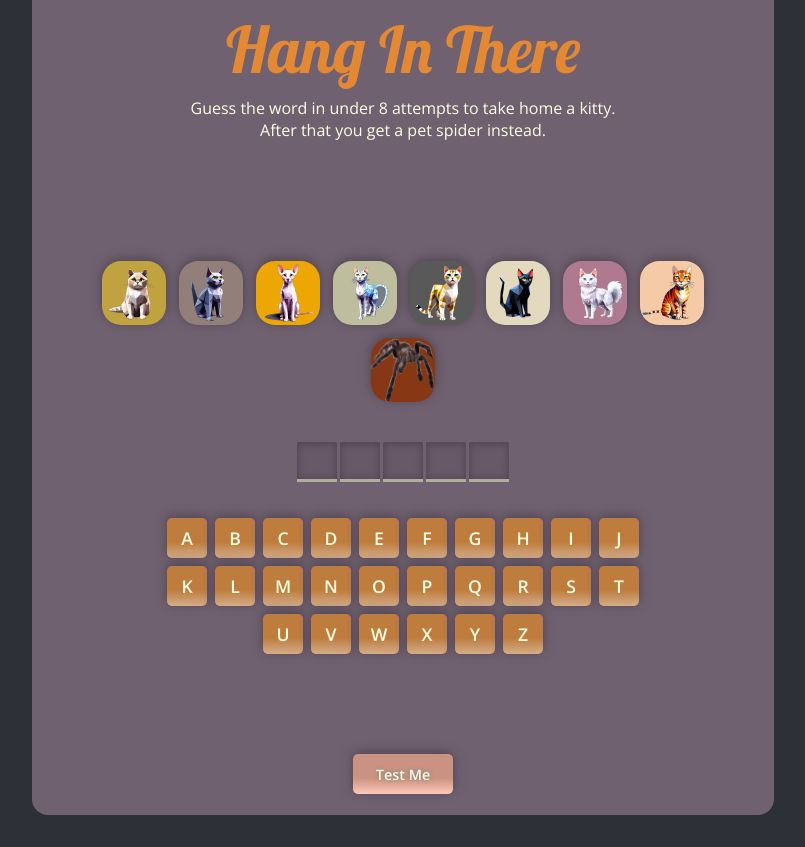
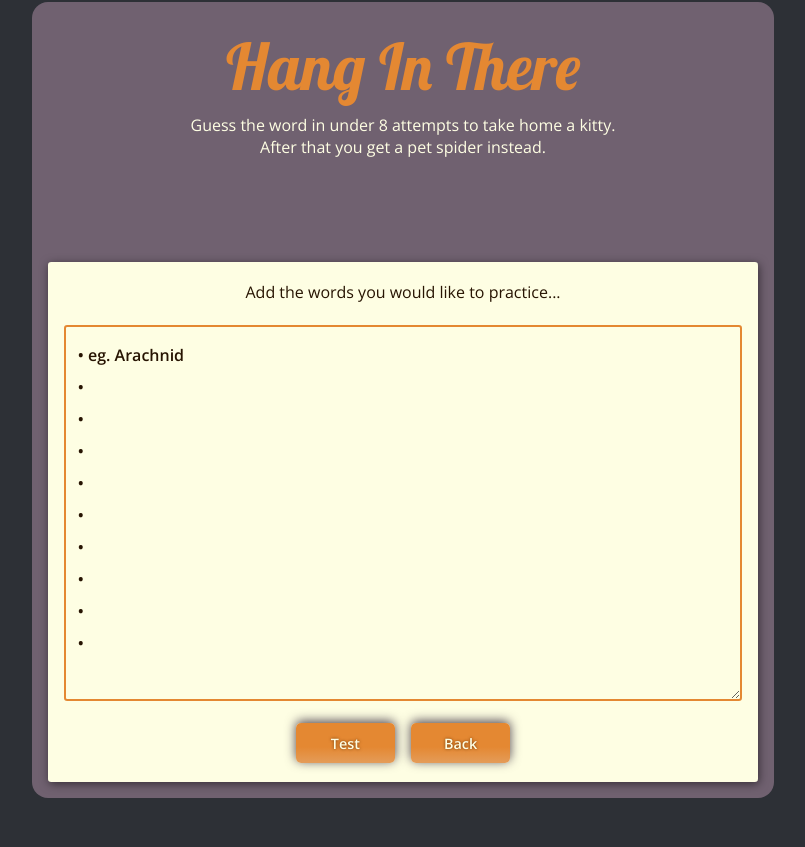
Before and after one commit to Holl4444/HangInThere, a React (Vite) app: page / in a window 1280 px wide. Both pictures are taken after a click on the button "Test Me". Shown: the whole page, without its empty margins (237-1042 px from the left). Built offline with nearby package versions, Linux system fonts and the light colour scheme; no server answers.

Commit message:
add: popup to add words to test

```diff
--- a/src/App.tsx
+++ b/src/App.tsx
@@ -25,6 +25,7 @@ export default function App() {
   // Show local word immediately for better UX
   const [currentWord, setCurrentWord] = useState('');
   const [chosenLetters, setChosenLetters] = useState<Letter[]>([]);
+  const [isPopup, setIsPopup] = useState<boolean>(false);
 
   // useEffect handles side-effects (outside normal rendering flow)
   useEffect(() => {
@@ -186,6 +187,14 @@ export default function App() {
     }
   }
 
+  function showPopUp() {
+    setIsPopup(true);
+  }
+
+  function hidePopUp() {
+    setIsPopup(false);
+  }
+
   return (
     <section className="gameBoard">
       {isWin && <Confetti recycle={false} numberOfPieces={1000} />}
@@ -219,6 +228,7 @@ export default function App() {
       >
         {renderMsg()}
       </section>
+      <section className="popupCovered">
         <section className="cats">
           {catArray.map((cat) => (
             <Cat
@@ -236,7 +246,11 @@ export default function App() {
           ))}
         </section>
         <section className="word-div">{wordElement}</section>
-      <section className="sr-only" aria-live="polite" role="messages">
+        <section
+          className="sr-only"
+          aria-live="polite"
+          role="messages"
+        >
           <p>
             {currentWord.includes(lastChosenLetter)
               ? `Correct! The letter ${lastChosenLetter} is in the word.`
@@ -276,7 +290,28 @@ export default function App() {
           New Game
         </button>
 
-        <button className="testBtn">Test Me</button>
+        <button className="testBtn" onClick={showPopUp}>Test Me</button>
+
+        <section className={clsx({
+            'popUp': true,
+            hidden: !isPopup,
+          })}>
+          <label htmlFor="spellingList">
+            Add the words you would like to practice...
+          </label>
+          <textarea
+            className="open-sans-reg"
+            name="spellingList"
+            id="spellingList"
+            placeholder={`• Hirsute\n• Fluffy\n• Arachnid`}
+            defaultValue={`• eg. Arachnid\n• \n• \n• \n• \n• \n• \n• \n• \n• `}
+          ></textarea>
+          <div className="popupBtnDiv">
+            <button className="popupBtn">Test</button>
+            <button className="popupBtn" onClick={hidePopUp}>Back</button>
+          </div>
+        </section>
+      </section>
     </section>
   );
 }
--- a/src/index.css
+++ b/src/index.css
@@ -228,7 +228,7 @@ img {
 }
 
 .keyboard {
-  margin: 0.4rem 0.6rem 1.5em;
+  margin: 0.4rem 0.6rem 1em;
   max-width: 100%;
   display: flex;
   flex-direction: column;
@@ -261,10 +261,12 @@ button.keys {
   color: #fefee3;
   font-size: 1.1rem;
   box-shadow: 0px -2px 11px 0px #4e434e;
+  text-shadow: 0 0 4px #70451c;
 }
 
-button.new-game,
-button.testBtn {
+button {
+  display: block;
+  margin: 0 auto;
   width: 6.2rem;
   height: 2.5rem;
   padding: 0.3rem;
@@ -275,12 +277,31 @@ button.testBtn {
   border-radius: 5px;
   box-shadow: 0px -2px 11px 0px #4e434e;
   margin-bottom: 0.3rem;
-  text-shadow: 0 0 4px grey;
+  font-family: 'Open Sans', serif;
+  font-weight: 600;
+  cursor: pointer;
+}
+
+button.new-game {
+  width: 9.2rem;
+  text-shadow: 0 0 3px #271402;
 }
 
 button.testBtn {
-  margin-top: 0.5em;
-  background: linear-gradient(0deg, #ffc9b9 0%, #c99281 40%);
+  height: 2rem;
+  width: 9.2rem;
+  margin-top: 0.7em;
+  background: linear-gradient(0deg, #fefee3 0%, #dadabf 40%);
+  color: #271402;
+  text-shadow: 0 0 4px #fefee3;
+}
+
+.popupBtn {
+  background: linear-gradient(0deg, #e49c59 0%, #e48832 40%);
+  text-shadow: 0 0 3px #6e3805;
+  /* Negate the display block from regular btns */
+  display: inline-block;
+  margin: 0;
 }
 
 .hidden {
@@ -311,11 +332,6 @@ button.testBtn:active {
     inset -4px -4px 6px 0 #ffffff33, inset 4px 4px 6px 0 #2d3036;
 }
 
-button {
-  font-family: 'Open Sans', serif;
-  font-weight: 600;
-  cursor: pointer;
-}
 
 button.keys.letter-right {
   background: linear-gradient(0deg, #7cdba5 0%, #4c956c 40%);
@@ -329,6 +345,49 @@ button.keys.letter-wrong {
 button.keys:disabled {
   cursor: grabbing;
   opacity: 0.5;
+}
+
+.popupCovered {
+  position: relative;
+}
+
+.popUp {
+  position: absolute;
+  top: 0;
+  left: 0;
+  display: flex;
+  flex-direction: column;
+  justify-content: space-around;
+  row-gap: 1em;
+  width: 100%;
+  height: 100%;
+  background-color: #fefee3;
+  color: #271402;
+  padding: 1em;
+  border-radius: 0.2rem;
+  filter: drop-shadow(1px 2px 5px #352d35)
+}
+
+.popUp > textarea {
+ min-width: 100%;
+ min-height: 77%;
+ max-height: 77%;
+ background-color: #fefee3;
+ color: #271402;
+ font-weight: 600;
+ font-size: 1rem;
+ line-height: 2em;
+ outline: none;
+ border: 2px solid #e48832;
+ border-radius: 0.2rem;
+ padding: 0.75em;
+}
+
+.popupBtnDiv {
+  display: flex;
+  justify-content: center;
+  column-gap: 1em;
+  align-items: center;
 }
 
 /* How to disable any div (not just inputs /buttons etc) */
@@ -360,6 +419,7 @@ button.keys:disabled {
   .lower-keys {
     column-gap: 0.3rem;
   }
+
 }
 
 @media only screen and (max-width: 450px) {
@@ -467,6 +527,10 @@ button.keys:disabled {
   .cats > button {
     width: 3.6rem;
     height: 3.6rem;
+  }
+
+  button.new-game, button.testBtn {
+    min-width: 100%;
   }
 }
 
```
Lines whose indentation alone changed are shown as unchanged.
